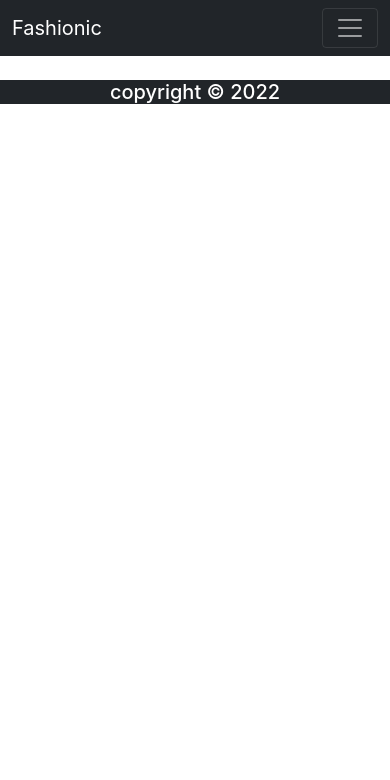
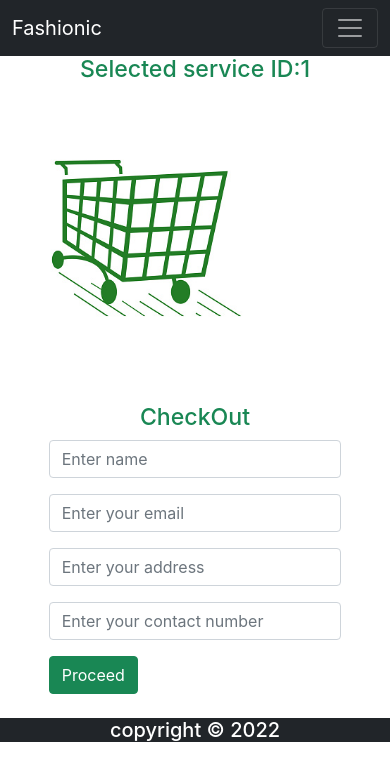
Before and after one commit to shaimun-sharin/fashionic-app, a React (Create React App) app: page /services/1 in a window 390 px wide. Shown: the top 780 px of the page. Built offline with nearby package versions, Linux system fonts and the light colour scheme; no server answers.

Commit message:
checkout designed

```diff
--- a/src/App.js
+++ b/src/App.js
@@ -20,6 +20,10 @@ function App() {
         <Route path="/home" element={<Home></Home>}></Route>
         <Route path="/services" element={<Services></Services>}></Route>
         <Route path="/blogs" element={<Blogs></Blogs>}></Route>
+        <Route
+          path="/services/:servicesId"
+          element={<CheckOut></CheckOut>}
+        ></Route>
         <Route path="/login" element={<Login></Login>}></Route>
         <Route
           path="/checkout"
--- a/src/Pages/CheckOut/CheckOut/CheckOut.js
+++ b/src/Pages/CheckOut/CheckOut/CheckOut.js
@@ -1,9 +1,45 @@
 import React from "react";
+import { Button, Form } from "react-bootstrap";
+import { useParams } from "react-router-dom";
+import checkout from "../../../images/checout.jpg";
+import "./Checkout.css";
 
 const CheckOut = () => {
+  const { servicesId } = useParams();
+
   return (
-    <div>
-      <h4>please check out!</h4>
+    <div className="checkout">
+      <div className="w-100 m-auto">
+        <h3 className="text-center text-success">
+          Selected service ID:{servicesId}
+        </h3>
+        <img className="w-75 m-auto" src={checkout} alt="" />
+      </div>
+      <div className=" conatiner w-75 m-auto">
+        <h3 className="text-center text-success">CheckOut</h3>
+        <Form>
+          <Form.Group className="mb-3" controlId="formBasicEmail">
+            <Form.Control type="text" placeholder="Enter name" />
+          </Form.Group>
+
+          <Form.Group className="mb-3">
+            <Form.Control type="email" placeholder="Enter your email" />
+          </Form.Group>
+          <Form.Group className="mb-3">
+            <Form.Control type="text" placeholder="Enter your address" />
+          </Form.Group>
+          <Form.Group className="mb-3">
+            <Form.Control
+              type="number"
+              placeholder="Enter your contact number"
+            />
+          </Form.Group>
+
+          <Button variant="success" type="submit">
+            Proceed
+          </Button>
+        </Form>
+      </div>
     </div>
   );
 };
--- /dev/null
+++ b/src/Pages/CheckOut/CheckOut/Checkout.css
@@ -0,0 +1,11 @@
+
+    .checkout {
+        display: grid;
+        grid-template-columns:repeat(2,1fr);
+    }
+    @media only screen and (max-width: 600px) {
+        .checkout {
+            grid-template-columns: repeat(1,1fr);
+            gap: 20px;
+        }
+    }
--- a/src/Pages/Home/Service/Service.js
+++ b/src/Pages/Home/Service/Service.js
@@ -1,10 +1,14 @@
 import React from "react";
-import { Link } from "react-router-dom";
+import { useNavigate } from "react-router-dom";
 
 import "./Service.css";
 
 const Service = ({ service }) => {
-  const { name, price, img, about } = service;
+  const { name, price, img, about, id } = service;
+  const navigate = useNavigate();
+  const navigateCheckout = (id) => {
+    navigate(`/services/${id}`);
+  };
   return (
     <div className="g-4 col-sm-12 col-md-6 col-lg-4 service">
       <div class="card" style={{ width: "18rem" }}>
@@ -20,9 +24,12 @@ const Service = ({ service }) => {
           <h4 class="card-text">Price:${price}</h4>
 
           <div>
-            <Link to="/checkout">
-              <button className="btn btn-info">Book Now!</button>
-            </Link>
+            <button
+              onClick={() => navigateCheckout(id)}
+              className="btn btn-info"
+            >
+              Book Now!
+            </button>
           </div>
         </div>
       </div>
--- a/src/Pages/Home/Services/Services.js
+++ b/src/Pages/Home/Services/Services.js
@@ -5,7 +5,7 @@ import "./Services.css";
 const Services = () => {
   const [services, setServices] = useState([]);
   useEffect(() => {
-    fetch("data.json")
+    fetch(process.env.PUBLIC_URL + "/data.json")
       .then((res) => res.json())
       .then((data) => setServices(data));
   }, []);
--- a/src/Pages/Login/Social/Social/Social.js
+++ b/src/Pages/Login/Social/Social/Social.js
@@ -1,6 +1,4 @@
 import React from "react";
-import google from "../../../../images/google.png";
-import github from "../../../../images/github.png";
 import {
   useSignInWithGithub,
   useSignInWithGoogle,
```
Also changed, not shown: src/images/checout.jpg (added).
